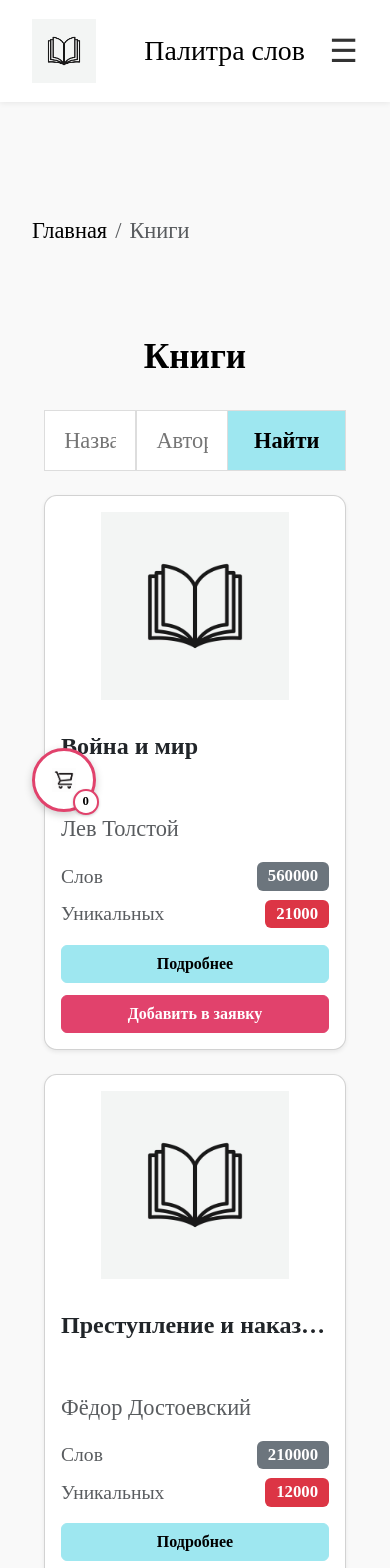
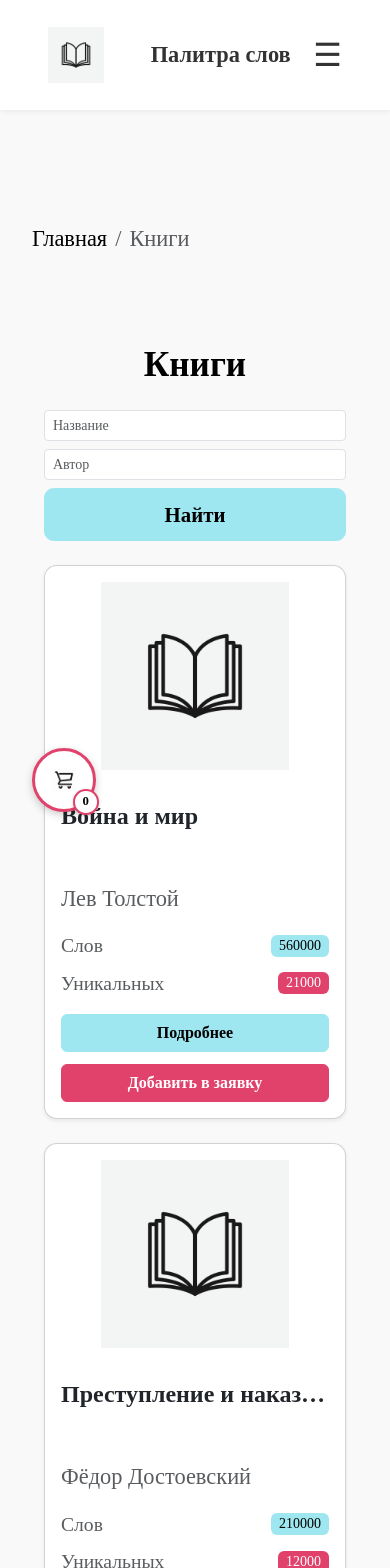
Before and after one commit to any-ova/TTR_Calculator, a React (Vite) app: page /books in a window 390 px wide. Shown: the top 1568 px of the page. Built offline with nearby package versions, Linux system fonts and the light colour scheme; no server answers.

Commit message:
fix adaptative, backend_connection

```diff
--- a/src/components/BookCard.tsx
+++ b/src/components/BookCard.tsx
@@ -1,5 +1,5 @@
 import React from 'react';
-import { Card, Button } from 'react-bootstrap';
+import { Card } from 'react-bootstrap';
 import { Link } from 'react-router-dom';
 import { resolveImageUrl } from '../modules/api';
 import type { Book } from '../lib/types';
@@ -11,6 +11,13 @@ interface BookCardProps {
 
 export function BookCard({ book }: BookCardProps) {
     const imgUrl = resolveImageUrl(book.ImageURL);
+
+    console.log('--- BookCard render ---');
+    console.log('Book ID:', book.id);
+    console.log('Title:', book.Title);
+    console.log('ImageURL (raw):', book.ImageURL);
+    console.log('Resolved image URL:', imgUrl);
+    console.log('------------------------');
 
     return (
         <Card className="h-100 shadow-sm" style={{ borderRadius: '0.8rem' }}>
@@ -25,10 +32,12 @@ export function BookCard({ book }: BookCardProps) {
                         maxWidth: '100%',
                     }}
                     onError={(e) => {
+                        console.error('❌ Image load error for:', book.Title, 'URL:', imgUrl);
                         (e.target as HTMLImageElement).src = placeholder;
                     }}
                 />
             </div>
+
             <Card.Body className="d-flex flex-column">
                 <Card.Title
                     as="h5"
@@ -50,11 +59,35 @@ export function BookCard({ book }: BookCardProps) {
                 <div className="mt-auto">
                     <div className="d-flex justify-content-between align-items-center mb-2">
                         <small className="text-muted">Слов</small>
-                        <span className="badge bg-secondary">{book.Words}</span>
+                        <span
+                            className="badge"
+                            style={{
+                                backgroundColor: '#9ee7f0',
+                                color: '#000',
+                                fontWeight: 500,
+                                padding: '0.25rem 0.5rem',
+                                fontSize: '0.875rem',
+                                borderRadius: '0.375rem',
+                            }}
+                        >
+                            {book.Words}
+                        </span>
                     </div>
                     <div className="d-flex justify-content-between align-items-center mb-3">
                         <small className="text-muted">Уникальных</small>
-                        <span className="badge bg-danger">{book.UniqueWords}</span>
+                        <span
+                            className="badge"
+                            style={{
+                                backgroundColor: '#e1426c',
+                                color: '#fff',
+                                fontWeight: 500,
+                                padding: '0.25rem 0.5rem',
+                                fontSize: '0.875rem',
+                                borderRadius: '0.375rem',
+                            }}
+                        >
+                            {book.UniqueWords}
+                        </span>
                     </div>
 
                     <div className="d-grid gap-2">
@@ -66,6 +99,9 @@ export function BookCard({ book }: BookCardProps) {
                                 borderColor: '#9ee7f0',
                                 color: '#000',
                                 fontWeight: 600,
+                            }}
+                            onClick={(e) => {
+                                // если нужно — можно добавить логику
                             }}
                         >
                             Подробнее
--- a/src/components/CartBubble.tsx
+++ b/src/components/CartBubble.tsx
@@ -6,8 +6,7 @@ import cartIcon from '../assets/cart.png';
 export function CartBubble() {
     const location = useLocation();
 
-    // Скрываем на главной
-    if (location.pathname === '/') {
+    if (location.pathname === '/TTR_Calculator/') {
         return null;
     }
 
--- a/src/components/Header.tsx
+++ b/src/components/Header.tsx
@@ -1,3 +1,4 @@
+// src/components/Header.tsx
 import React, { useState, useEffect } from 'react';
 import { Link } from 'react-router-dom';
 import logo from '../assets/img.png';
@@ -13,42 +14,106 @@ export function Header() {
         return () => window.removeEventListener('resize', checkMobile);
     }, []);
 
+    useEffect(() => {
+        if (isMobile && isMenuOpen) {
+            document.body.style.overflowX = 'hidden';
+        } else {
+            document.body.style.overflowX = '';
+        }
+        return () => {
+            document.body.style.overflowX = '';
+        };
+    }, [isMobile, isMenuOpen]);
+
     const toggleMenu = () => setIsMenuOpen(!isMenuOpen);
 
     return (
-        <header className="fixed-top">
-            <div style={{ display: 'flex', alignItems: 'center', width: '100%' }}>
+        <header
+            className="fixed-top"
+            style={{
+                zIndex: 1030,
+                width: '100%',
+                maxWidth: '100vw',
+                overflowX: 'hidden',
+            }}
+        >
+            <div
+                style={{
+                    display: 'flex',
+                    alignItems: 'center',
+                    justifyContent: 'space-between',
+                    width: '100%',
+                    maxWidth: '1200px',
+                    margin: '0 auto',
+                    padding: '0.5rem 1rem',
+                    boxSizing: 'border-box',
+                    minWidth: 0,
+                }}
+            >
+                <div style={{ flexShrink: 0 }}>
                     <Link to="/" onClick={() => setIsMenuOpen(false)}>
-                    <img src={logo} alt="Лого" style={{ height: '4rem', marginRight: '1.5rem' }} />
+                        <img
+                            src={logo}
+                            alt="Лого"
+                            style={{ height: '3.5rem' }}
+                        />
                     </Link>
-                <h1>Палитра слов</h1>
+                </div>
 
+                <div
+                    style={{
+                        flex: 1,
+                        textAlign: 'center',
+                        minWidth: 0,
+                        overflow: 'hidden',
+                        textOverflow: 'ellipsis',
+                        whiteSpace: 'nowrap',
+                        fontSize: '1.4rem',
+                        fontWeight: '600',
+                        margin: '0 1rem',
+                    }}
+                >
+                    Палитра слов
+                </div>
+
+                <div style={{ flexShrink: 0 }}>
                     {isMobile ? (
                         <button
                             onClick={toggleMenu}
                             style={{
-                            marginLeft: 'auto',
                                 background: 'none',
                                 border: 'none',
                                 fontSize: '2rem',
                                 cursor: 'pointer',
                                 color: '#333',
+                                padding: 0,
+                                margin: 0,
                             }}
-                        aria-label="Открыть меню"
-                        className="burger-toggle"
+                            aria-label={isMenuOpen ? 'Закрыть меню' : 'Открыть меню'}
                         >
                             ☰
                         </button>
                     ) : (
-                    <nav style={{ display: 'flex', gap: '1rem', alignItems: 'center', marginLeft: 'auto' }}>
+                        <nav style={{ display: 'flex', gap: '1.25rem', alignItems: 'center' }}>
                             <Link to="/" className="home-btn">Главная</Link>
-                        <Link to="/books" style={{ textDecoration: 'none', color: '#000' }}>Книги</Link>
+                            <Link to="/books" style={{ textDecoration: 'none', color: '#000' }}>
+                                Книги
+                            </Link>
                         </nav>
                     )}
                 </div>
+            </div>
 
-            {/* Mobile menu */}
             {isMobile && isMenuOpen && (
+                <div
+                    style={{
+                        maxWidth: '1200px',
+                        margin: '0 auto',
+                        width: '100%',
+                        padding: '0 1rem',
+                        boxSizing: 'border-box',
+                    }}
+                >
                     <nav
                         style={{
                             display: 'flex',
@@ -83,6 +148,7 @@ export function Header() {
                             Книги
                         </Link>
                     </nav>
+                </div>
             )}
         </header>
     );
--- a/src/modules/api.ts
+++ b/src/modules/api.ts
@@ -2,12 +2,13 @@ import type { Book } from '../lib/types';
 import { MOCK_BOOKS } from './mock';
 import placeholder from '../assets/placeholder.png';
 
-const API_BASE = '/api';
-const MINIO_URL = 'http://localhost:9000';
+const API_BASE = 'http://localhost:8080/api';
+const MINIO_URL = 'http://localhost:9000/services';
 
 export function resolveImageUrl(relativePath: string | null | undefined): string {
     // Если путь пустой, null, undefined — сразу placeholder
     if (!relativePath || relativePath.trim() === '') {
+
         return placeholder;
     }
 
@@ -42,7 +43,7 @@ export async function getBooks(title = '', author = ''): Promise<Book[]> {
             Description: b.Description ?? b.description ?? '',
             Words: b.Words ?? b.words ?? 0,
             UniqueWords: b.UniqueWords ?? b.unique_words ?? 0,
-            ImageURL: b.ImageURL ?? b.image_url ?? '',
+            ImageURL: b.ImageURL ?? b.ImageName ?? '',
         }));
     } catch {
         return MOCK_BOOKS.filter(b =>
@@ -64,7 +65,7 @@ export async function getBookById(id: number): Promise<Book> {
             Description: b.Description ?? b.description ?? '',
             Words: b.Words ?? b.words ?? 0,
             UniqueWords: b.UniqueWords ?? b.unique_words ?? 0,
-            ImageURL: resolveImageUrl(b.ImageURL ?? b.image_url ?? ''),
+            ImageURL: resolveImageUrl(b.ImageURL ?? b.ImageName ?? ''),
         };
     } catch {
         const mock = MOCK_BOOKS.find(b => b.id === id);
--- a/src/pages/BooksPage.tsx
+++ b/src/pages/BooksPage.tsx
@@ -1,5 +1,5 @@
 import React, { useEffect, useState } from 'react';
-import { Container, Row, Col, Button, Spinner } from 'react-bootstrap';
+import { Container, Row, Col, Button, Spinner, Form, InputGroup } from 'react-bootstrap';
 import { useDispatch, useSelector } from 'react-redux';
 import { BookCard } from '../components/BookCard';
 import { getBooks } from '../modules/api';
@@ -41,43 +41,53 @@ export function BooksPage() {
         <Container fluid="xxl" className="py-4">
             <h1 className="page-title">Книги</h1>
 
-            {/* Поиск — без лупы, с кнопками "Найти" и "Очистить" */}
-            <form onSubmit={handleSearch} className="search-form mb-4">
-                <div className="search-container-wrapper">
-                    <div className="search-container">
-                        <input
+            {/* ✅ АДАПТИВНАЯ ФОРМА ПОИСКА — БЕЗ КАСТОМНОГО CSS */}
+            <Form onSubmit={handleSearch} className="mb-4">
+                <Row className="g-2">
+                    {/* Поле "Название" */}
+                    <Col xs={12} sm={6} md={5} lg={4}>
+                        <Form.Control
                             type="text"
-                            className="search-input"
                             placeholder="Название"
                             value={title}
                             onChange={(e) => dispatch(setTitle(e.target.value))}
+                            size="sm"
                         />
-                        <input
+                    </Col>
+
+                    {/* Поле "Автор" */}
+                    <Col xs={12} sm={6} md={5} lg={4}>
+                        <Form.Control
                             type="text"
-                            className="search-input"
                             placeholder="Автор"
                             value={author}
                             onChange={(e) => dispatch(setAuthor(e.target.value))}
+                            size="sm"
                         />
-                        <button type="submit" className="search-button">
+                    </Col>
+
+                    {/* Кнопка "Найти" */}
+                    <Col xs={12} sm="auto">
+                        <Button type="submit" variant="primary" size="sm" className="w-100">
                             Найти
-                        </button>
-                    </div>
-                </div>
+                        </Button>
+                    </Col>
+                </Row>
 
+                {/* Кнопка "Очистить" — показываем только если есть фильтр */}
                 {(title || author) && (
                     <div className="text-center mt-2">
                         <Button
                             type="button"
                             variant="outline-secondary"
+                            size="sm"
                             onClick={handleClear}
-                            className="clear-filters-btn"
                         >
                             Очистить
                         </Button>
                     </div>
                 )}
-            </form>
+            </Form>
 
             {loading ? (
                 <div className="text-center py-5">
--- a/src/pages/HomePage.tsx
+++ b/src/pages/HomePage.tsx
@@ -3,12 +3,7 @@ import { Link } from 'react-router-dom';
 import homeVideo from '../assets/video.mp4'
 
 export function HomePage() {
-    useEffect(() => {
-        document.body.classList.add('no-scroll');
-        return () => {
-            document.body.classList.remove('no-scroll');
-        };
-    }, []);
+
 
     return (
         <div className="cover" aria-label="Вступительный блок — Палитра слов">
```
Also changed, not shown: src/index.css (line endings or trailing spaces). Lines whose indentation alone changed are shown as unchanged.
